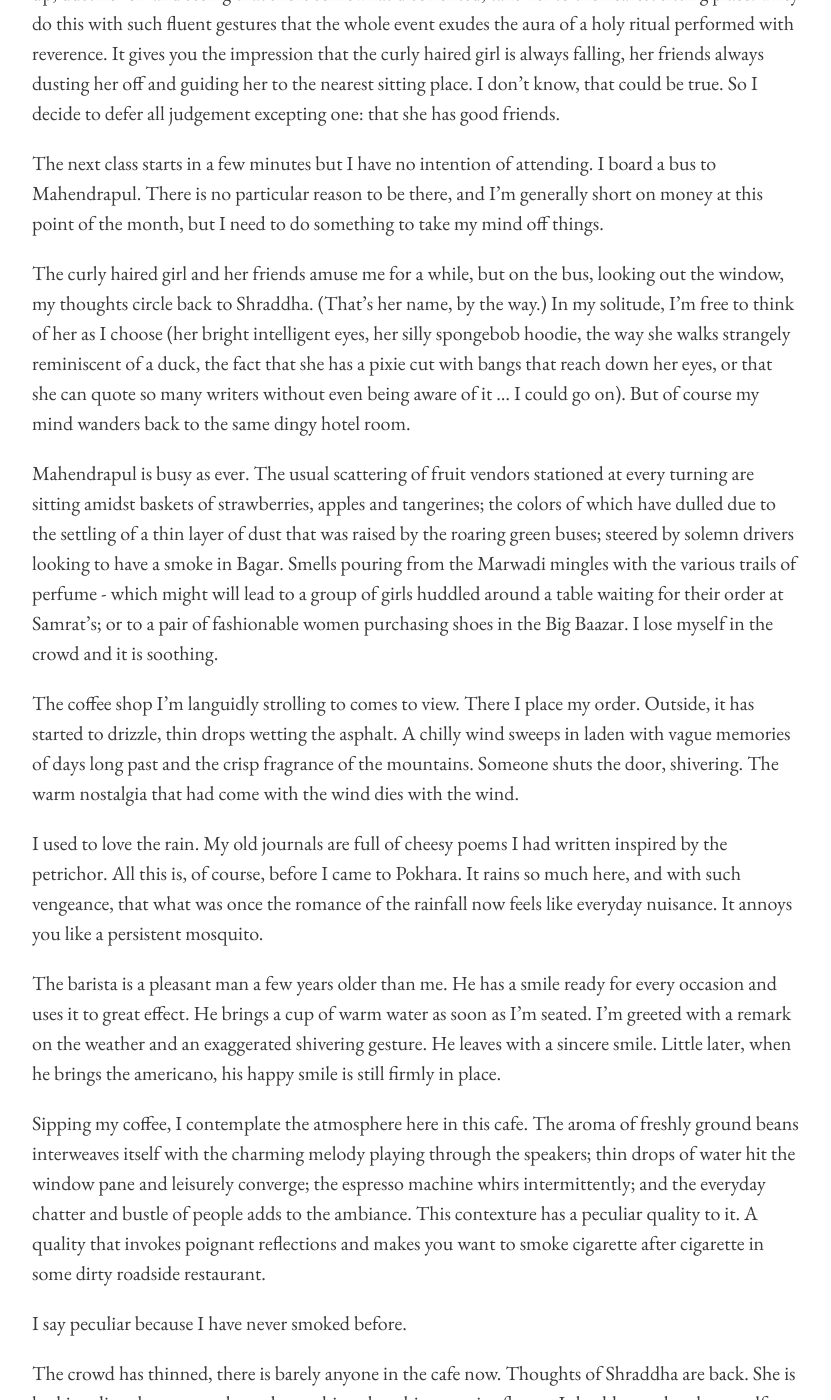
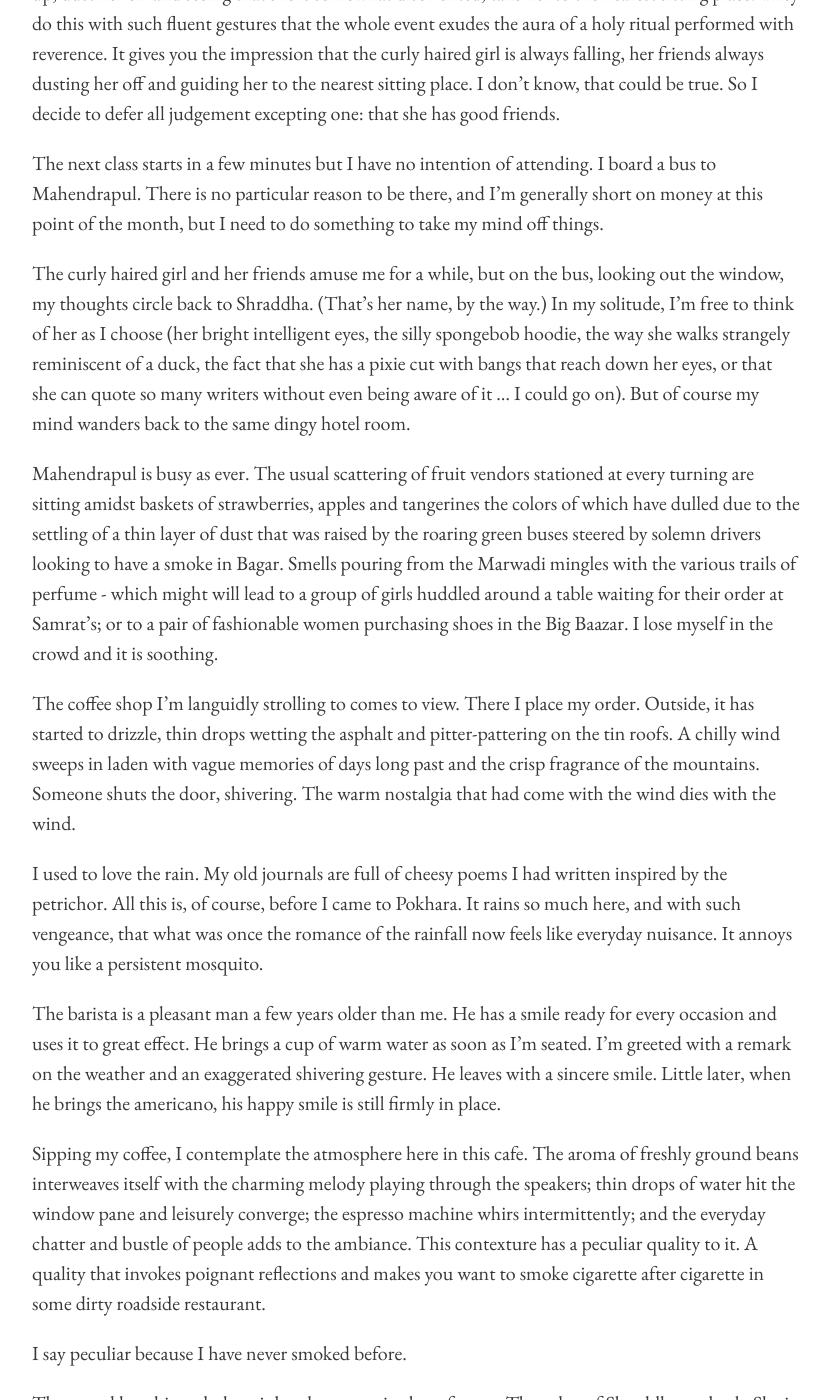
Before and after one commit to niravcodes/niravcodes.github.io, a Jekyll site: the page built from pages/it-rains-here-in-pokhara.md, in a window 1280 px wide and 1400 px high, scrolled down 1202 px. Shown: the whole window, without its empty margins (224-1055 px from the left). Built offline with Jekyll 4.4.1, drawn with Linux system fonts in a browser that asks for light colours.

Commit message:
Update from Forestry.io - Updated it-rains-here-in-pokhara.md

```diff
--- a/pages/it-rains-here-in-pokhara.md
+++ b/pages/it-rains-here-in-pokhara.md
@@ -22,11 +22,11 @@
 
 The next class starts in a few minutes but I have no intention of attending. I board a bus to Mahendrapul. There is no particular reason to be there, and I'm generally short on money at this point of the month, but I need to do something to take my mind off things.
 
-The curly haired girl and her friends amuse me for a while, but on the bus, looking out the window, my thoughts circle back to Shraddha. (That's her name, by the way.) In my solitude, I'm free to think of her as I choose (her bright intelligent eyes, her silly spongebob hoodie, the way she walks strangely reminiscent of a duck, the fact that she has a pixie cut with bangs that reach down her eyes, or that she can quote so many writers without even being aware of it ... I could go on). But of course my mind wanders back to the same dingy hotel room.
+The curly haired girl and her friends amuse me for a while, but on the bus, looking out the window, my thoughts circle back to Shraddha. (That's her name, by the way.) In my solitude, I'm free to think of her as I choose (her bright intelligent eyes, the silly spongebob hoodie, the way she walks strangely reminiscent of a duck, the fact that she has a pixie cut with bangs that reach down her eyes, or that she can quote so many writers without even being aware of it ... I could go on). But of course my mind wanders back to the same dingy hotel room.
 
-Mahendrapul is busy as ever. The usual scattering of fruit vendors stationed at every turning are sitting amidst baskets of strawberries, apples and tangerines; the colors of which have dulled due to the settling of a thin layer of dust that was raised by the roaring green buses; steered by solemn drivers looking to have a smoke in Bagar. Smells pouring from the Marwadi mingles with the various trails of perfume - which might will lead to a group of girls huddled around a table waiting for their order at Samrat's; or to a pair of fashionable women purchasing shoes in the Big Baazar. I lose myself in the crowd and it is soothing.
+Mahendrapul is busy as ever. The usual scattering of fruit vendors stationed at every turning are sitting amidst baskets of strawberries, apples and tangerines the colors of which have dulled due to the settling of a thin layer of dust that was raised by the roaring green buses steered by solemn drivers looking to have a smoke in Bagar. Smells pouring from the Marwadi mingles with the various trails of perfume - which might will lead to a group of girls huddled around a table waiting for their order at Samrat's; or to a pair of fashionable women purchasing shoes in the Big Baazar. I lose myself in the crowd and it is soothing.
 
-The coffee shop I'm languidly strolling to comes to view. There I place my order. Outside, it has started to drizzle, thin drops wetting the asphalt. A chilly wind sweeps in laden with vague memories of days long past and the crisp fragrance of the mountains. Someone shuts the door, shivering. The warm nostalgia that had come with the wind dies with the wind.
+The coffee shop I'm languidly strolling to comes to view. There I place my order. Outside, it has started to drizzle, thin drops wetting the asphalt and pitter-pattering on the tin roofs. A chilly wind sweeps in laden with vague memories of days long past and the crisp fragrance of the mountains. Someone shuts the door, shivering. The warm nostalgia that had come with the wind dies with the wind.
 
 I used to love the rain. My old journals are full of cheesy poems I had written inspired by the petrichor. All this is, of course, before I came to Pokhara. It rains so much here, and with such vengeance, that what was once the romance of the rainfall now feels like everyday nuisance. It annoys you like a persistent mosquito.
 
```
